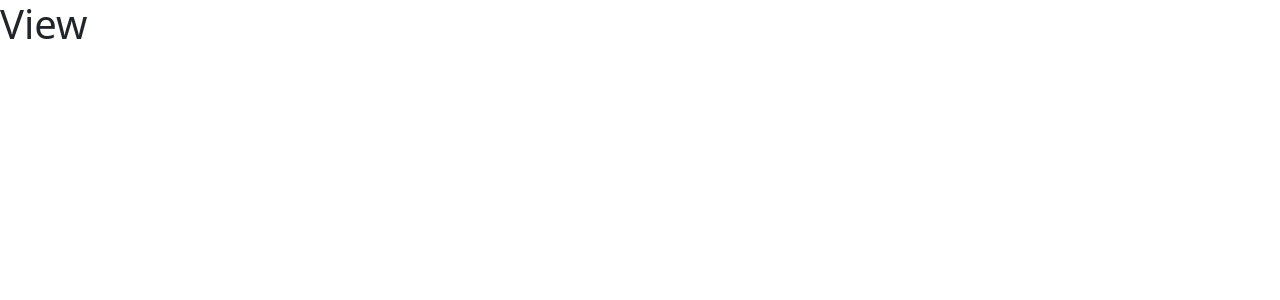
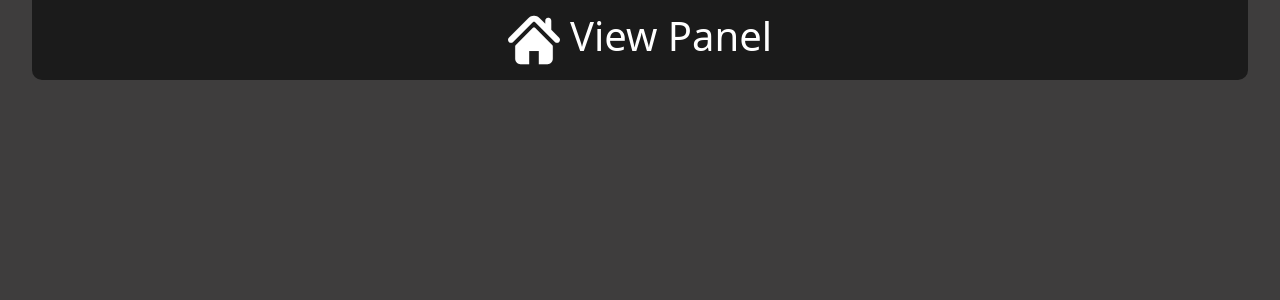
Before and after one commit to AtomicTiger/Karting-manager, a React (Create React App) app: page /view in a window 1280 px wide. Shown: the top 300 px of the page. Built offline with nearby package versions, Linux system fonts and the light colour scheme; sample sign-in values are in the browser's storage.

Commit message:
add some css fixes and create a header for view panel

```diff
--- a/src/components/GokartEditsPanel/EditPanelGokarts/editPanelGokart.css
+++ b/src/components/GokartEditsPanel/EditPanelGokarts/editPanelGokart.css
@@ -20,7 +20,21 @@
     border-radius: 10px;
     box-shadow: 10px 10px 4px rgba(0, 0, 0, 0.25);
 }
+@media screen and ( max-width: 900px){
+    .Fast{
+        color: greenyellow;
+        font-size: 2em;
+    }
+    .Mid{
+        color: yellow;
+        font-size: 2em;
+    }
+    .Slow{
+        color: red;
+        font-size: 2em;
+    }
 
+}
 
 .Fast{
     color: greenyellow;
@@ -57,3 +71,7 @@
 .GokartUpdate{
     margin-top: 10px;
 }
+
+.NumberEditPanel{
+    align-self: center;
+}
--- a/src/components/GokartEditsPanel/EditPanelGokarts/editPanelGokarts.js
+++ b/src/components/GokartEditsPanel/EditPanelGokarts/editPanelGokarts.js
@@ -39,6 +39,7 @@ function EditGokartsPanel() {
       align-self:center;
       @media screen and ( max-width: 900px){
         width: 80%;
+        font-size: 1em;
       }
     `
     const Header = styled.div`
--- a/src/components/GokartEditsPanel/EditPanelGokarts/gokart.js
+++ b/src/components/GokartEditsPanel/EditPanelGokarts/gokart.js
@@ -84,7 +84,7 @@ function GokartItem(props) {
     }
     return (
         <Background>
-                <h3>{props.data.Number}</h3>
+                <h4 className="NumberEditPanel" >{props.data.Number}</h4>
                 <h3 className={statusClass}>{props.data.Status}</h3>
                 <button className="GokartEditButton no-border-but" onClick={Edit}>edit</button>
                 <EditPanel style={{display: edit ? "flex" : "none"}}>
--- a/src/components/mainEditPanel/table/table.css
+++ b/src/components/mainEditPanel/table/table.css
@@ -3,6 +3,8 @@
 
     width: 48%;
     height: 95%;
+
+
 
     margin-top: 20px;
     margin-left: 25px;
@@ -20,6 +22,7 @@ table{
     width: 80%;
     margin-top: 20px;
     margin-left: 11%;
+
 }
 .header-tr{
     background: #3d3d3d ;
@@ -49,7 +52,7 @@ table{
     justify-content: space-evenly;
     font-size: 1.5em;
     margin-top: 20px;
-    max-height: 70%;
+    max-height: 80vh;
     overflow-y: auto;
 }
 .driver-td{
@@ -58,14 +61,17 @@ table{
 .kart-td{
     width: 25%;
     padding-left: 4%;
+    align-self: center;
 }
 .bestLap-td{
     width: 25%;
     padding-left: 3%;
+    align-self: center;
 }
 .pit-td{
     width: 7%;
     padding-left: 2%;
+    align-self: center;
 }
 .row-table{
     display: flex;
@@ -104,6 +110,9 @@ table{
     .body-stints{
         font-size: 2.2em;
     }
+    .body-stints{
+        max-height: 60vh;
+    }
 
 }
 @media screen and (max-width: 500px) {
--- /dev/null
+++ b/src/components/mainViewPanel/Header/Header.js
@@ -0,0 +1,39 @@
+import { useNavigate } from "react-router-dom";
+import styled from "styled-components";
+
+function Header() {
+    const navigate = useNavigate();
+    const Background = styled.div`
+      width:95%;
+      border-radius: 0px 0px 10px 10px;
+      height:10vh;
+      background-color: rgb(27,27,27);
+      color:white;
+      display:flex;
+      flex-direction:row;
+      justify-content:center;
+
+    `
+    const goBack = ()=>{
+        navigate("/main")
+    }
+    return (
+      <Background>
+        <svg onClick={goBack} className="SvgViewPanel" width="34" height="34" viewBox="0 0 64 64" fill="none" xmlns="http://www.w3.org/2000/svg">
+            <g clip-path="url(#clip0_164_2)">
+                <path d="M62.9258 29.1339L53.2263 19.4344V8.22986C53.2263 6.20392 51.5845 4.56206 49.5556 4.56206C47.5314 4.56206 45.8896 6.20392 45.8896 8.22986V12.0979L38.6676 4.8756C35.0969 1.30688 28.8887 1.31321 25.3262 4.88206L1.07382 29.1339C-0.357857 30.5685 -0.357857 32.8896 1.07382 34.3219C2.50613 35.756 4.8318 35.756 6.2636 34.3219L30.5137 10.0694C31.3037 9.28353 32.6961 9.28353 33.4819 10.0671L57.7361 34.3219C58.4553 35.039 59.393 35.3957 60.3304 35.3957C61.2697 35.3957 62.2089 35.0387 62.9259 34.3219C64.3581 32.8897 64.3581 30.5686 62.9258 29.1339Z" fill="white" stroke="white" stroke-width="0.129189"/>
+                <path d="M33.2741 17.0318C32.5695 16.3275 31.4286 16.3275 30.7261 17.0318L9.39359 38.3579C9.05679 38.6946 8.86585 39.1542 8.86585 39.6339V55.1884C8.86585 58.8384 11.8253 61.7977 15.4752 61.7977H26.0369V45.4411H37.9609V61.7977H48.5228C52.1725 61.7977 55.1319 58.8384 55.1319 55.1885V39.6339C55.1319 39.1542 54.9427 38.6946 54.6042 38.3579L33.2741 17.0318Z" fill="white" stroke="white" stroke-width="0.129189"/>
+            </g>
+            <defs>
+                <clipPath id="clip0_164_2">
+                 <rect width="64" height="64" fill="white"/>
+                </clipPath>
+            </defs>
+        </svg>
+        <h1  className="TitleViewPanel">View Panel</h1>
+      </Background>
+
+    );
+  }
+
+export default Header;
--- a/src/components/mainViewPanel/viewPanel.css
+++ b/src/components/mainViewPanel/viewPanel.css
@@ -0,0 +1,12 @@
+.TitleViewPanel{
+    align-self: center;
+}
+
+.SvgViewPanel{
+    width: 52px;
+    height: 52px;
+    align-self: center;
+    margin-right: 10px;
+    cursor: pointer;
+
+}
--- a/src/components/mainViewPanel/viewPanel.js
+++ b/src/components/mainViewPanel/viewPanel.js
@@ -1,6 +1,23 @@
+import styled from "styled-components";
+import Header from "./Header/Header";
+import "./viewPanel.css"
+
 function ViewPage() {
+
+    const Background = styled.div`
+      width:100%;
+      height:100vh;
+      background-color: #3E3D3D;
+      color:white;
+      display:flex;
+      justify-content:center;
+
+    `
     return (
-      <h1>View</h1>
+      <Background>
+          <Header/>
+      </Background>
+
     );
   }
 
```
